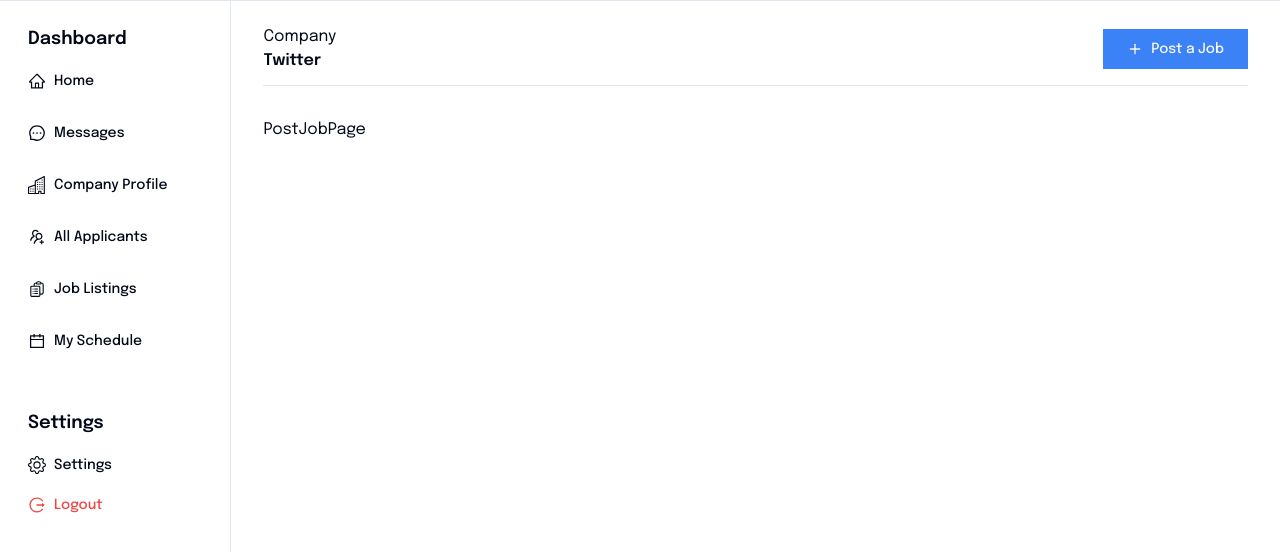
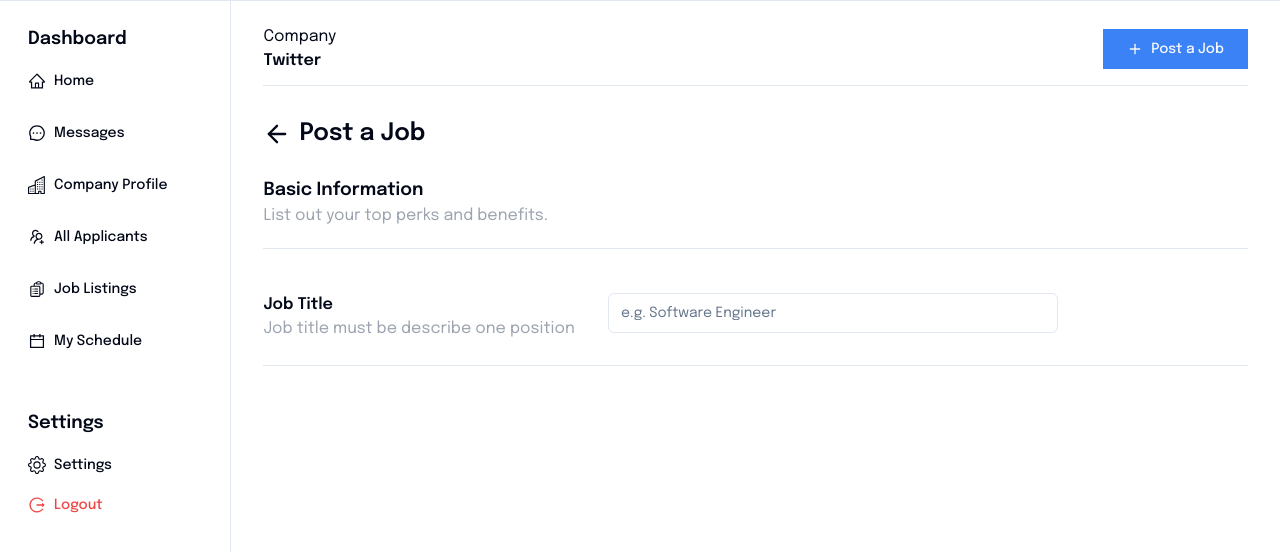
Before and after one commit to sdmhsn/dashboard-job-hunt, a Next.js app: page /post-a-job in a window 1280 px wide. Shown: the top 552 px of the page. Built offline with nearby package versions, Linux system fonts and the light colour scheme.

Commit message:
02 Slicing Dashboard Company: Slicing post job page 2 - Creating form and input 1

```diff
--- a/src/app/post-a-job/page.tsx
+++ b/src/app/post-a-job/page.tsx
@@ -1,8 +1,21 @@
+'use client';
+
 import { jobFormSchema } from '@/lib/form-schema';
 import React, { FC } from 'react';
 import { useForm } from 'react-hook-form';
 import { zodResolver } from '@hookform/resolvers/zod';
 import { z } from 'zod';
+import { ArrowLeftIcon } from 'lucide-react';
+import { Separator } from '@/components/ui/separator';
+import {
+  Form,
+  FormControl,
+  FormField,
+  FormItem,
+  FormMessage,
+} from '@/components/ui/form';
+import FieldInput from '@/components/organisms/FieldInput';
+import { Input } from '@/components/ui/input';
 
 interface PostJobPageProps {}
 
@@ -18,7 +31,53 @@ const PostJobPage: FC<PostJobPageProps> = ({}) => {
     console.log(val);
   };
 
-  return <div>PostJobPage</div>;
+  return (
+    <div>
+      <div className="inline-flex items-center gap-2 cursor-pointer hover:text-primary">
+        <ArrowLeftIcon className="w-7 h-7" />
+        <span className="text-2xl font-semibold">Post a Job</span>
+      </div>
+
+      <div className="my-5">
+        <div className="text-lg font-semibold">Basic Information</div>
+        <div className="text-gray-400">
+          List out your top perks and benefits.
+        </div>
+      </div>
+
+      <Separator />
+
+      <Form {...form}>
+        <form
+          onSubmit={form.handleSubmit(onSubmit)}
+          className="mt-5 space-y-6 pt-6"
+        >
+          {/* <FieldInput>: component in organisms that we created */}
+          <FieldInput
+            title="Job Title"
+            subtitle="Job title must be describe one position"
+          >
+            <FormField
+              control={form.control}
+              name="roles"
+              render={({ field }) => (
+                <FormItem>
+                  <FormControl>
+                    <Input
+                      className="w-[450px]"
+                      placeholder="e.g. Software Engineer"
+                      {...field}
+                    />
+                  </FormControl>
+                  <FormMessage />
+                </FormItem>
+              )}
+            />
+          </FieldInput>
+        </form>
+      </Form>
+    </div>
+  );
 };
 
 export default PostJobPage;
```
